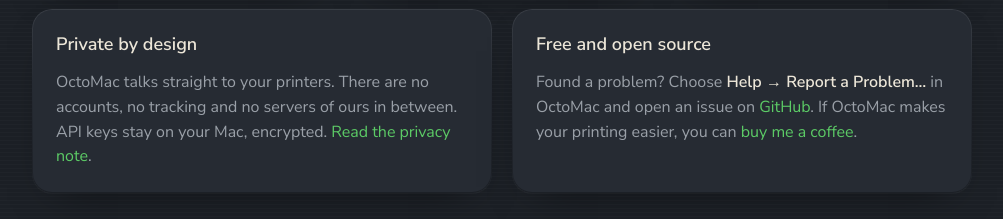
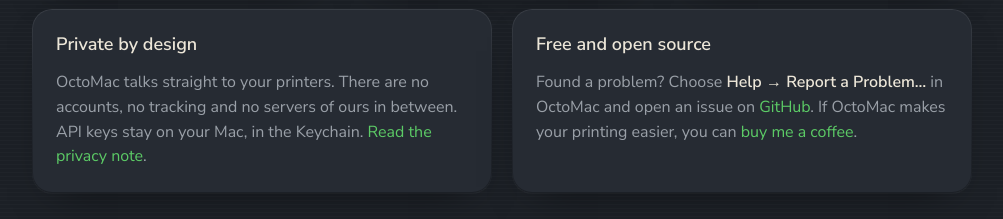
Before and after one commit to OctoMac-App/octomac-app.github.io, a plain HTML site: page index.html in a window 1280 px wide. Shown: the part 4988-5207 px from the top of the page, without its empty margins (268-1271 px from the left). Drawn offline with Linux system fonts and the light colour scheme; no server answers.

Commit message:
Website from OctoMac a85a4ef

```diff
--- a/index.html
+++ b/index.html
@@ -418,7 +418,7 @@
   <div class="pair">
     <article class="panel">
       <div class="panel-head"><h3>Private by design</h3></div>
-      <p>OctoMac talks straight to your printers. There are no accounts, no tracking and no servers of ours in between. API keys stay on your Mac, encrypted. <a href="https://github.com/OctoMac-App/OctoMac/blob/master/PRIVACY.md">Read the privacy note</a>.</p>
+      <p>OctoMac talks straight to your printers. There are no accounts, no tracking and no servers of ours in between. API keys stay on your Mac, in the Keychain. <a href="https://github.com/OctoMac-App/OctoMac/blob/master/PRIVACY.md">Read the privacy note</a>.</p>
     </article>
     <article class="panel">
       <div class="panel-head"><h3>Free and open source</h3></div>
```
